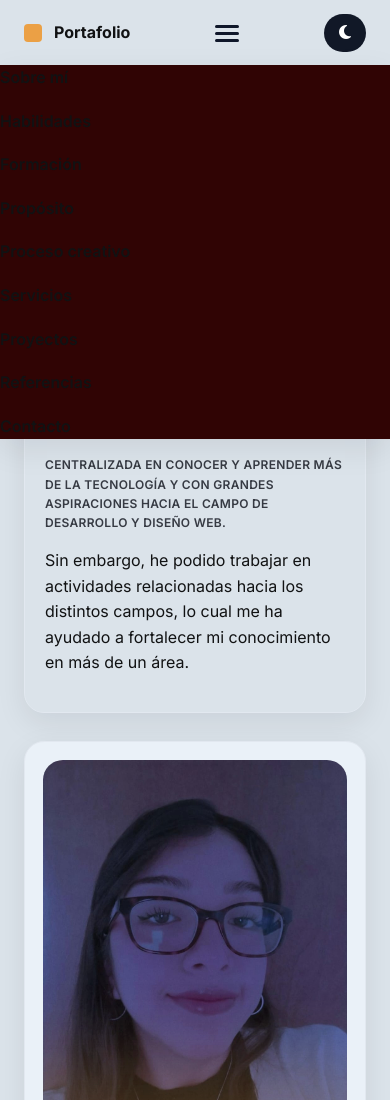
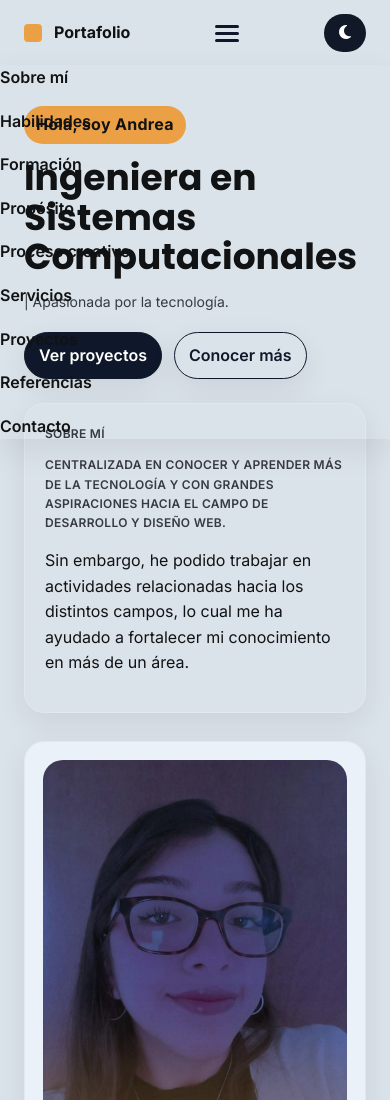
Before and after one commit to and12lop/portafolio, a plain HTML site: page index.html in a window 390 px wide. Shown: the top 1100 px of the page. Drawn offline with Linux system fonts and the light colour scheme.

Commit message:
Update index.html

```diff
--- a/index.html
+++ b/index.html
@@ -26,7 +26,7 @@
   .nav ul {
     display: none;
     flex-direction: column;
-    background: #300404;
+    background: ##efe1e1;
     position: absolute;
     top: 65px;
     left: 0;
```
